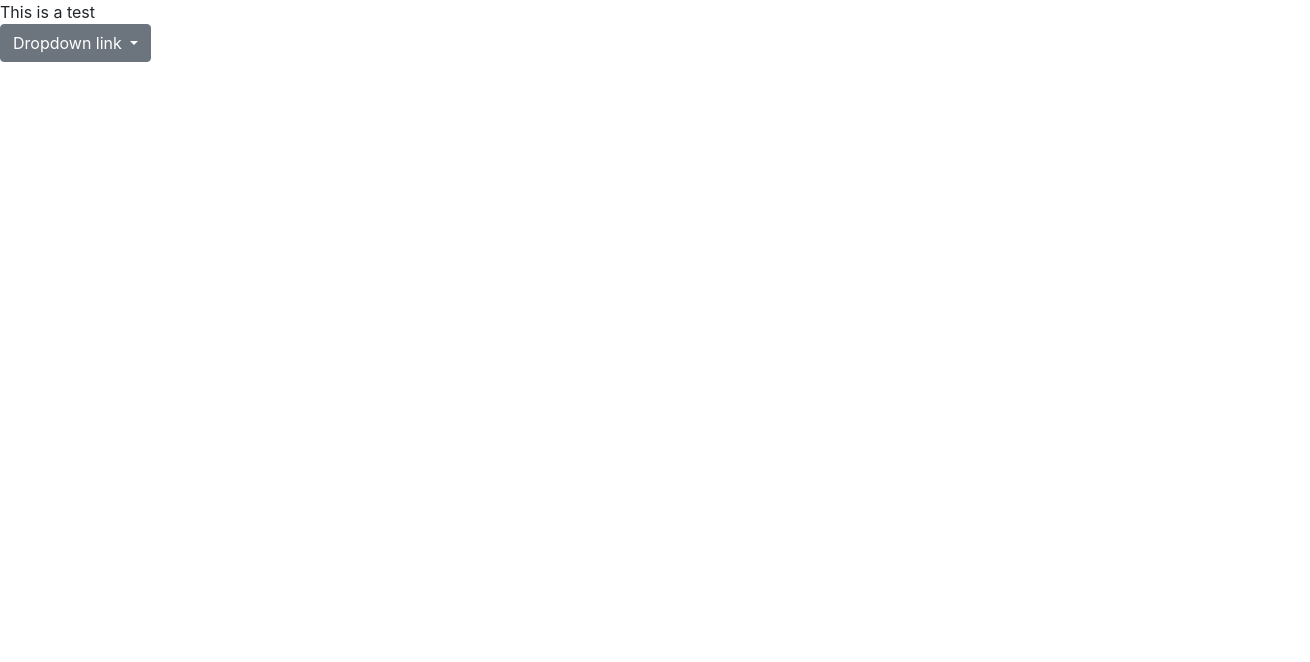
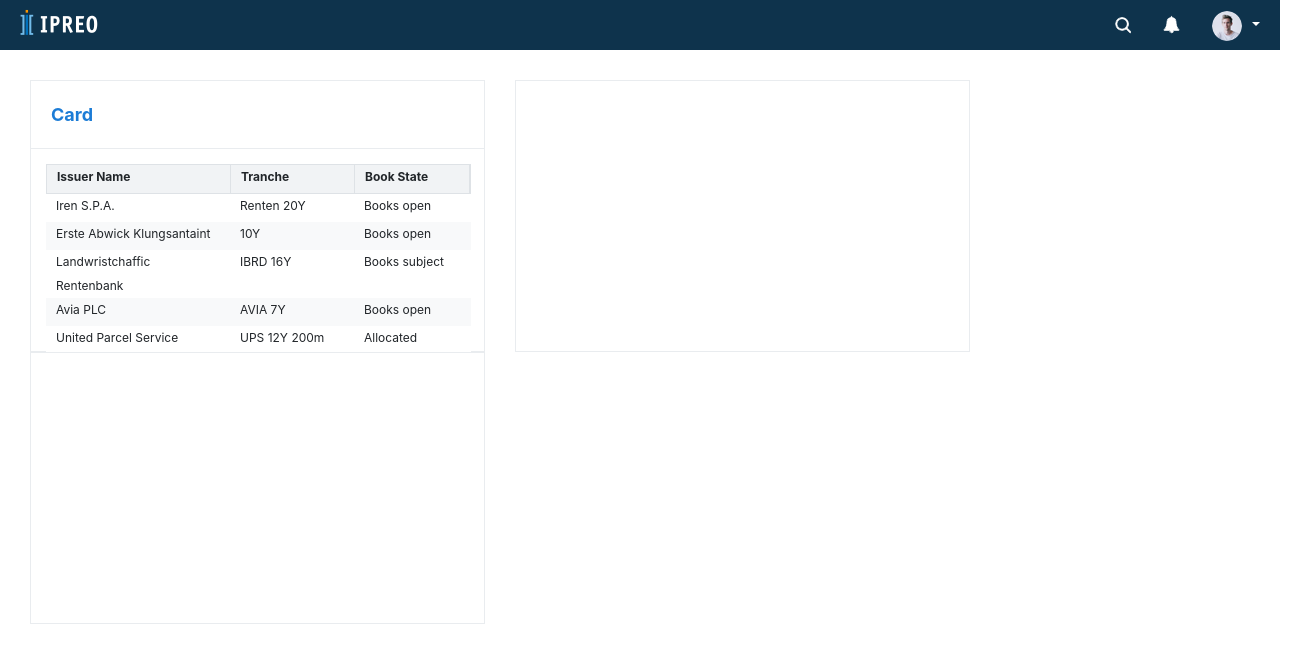
Before and after one commit to WaydeTheunissen/iPreo1, a plain HTML site: page index.html in a window 1280 px wide. Shown: the whole page, 1310 px wide, since content can reach past the window. Drawn offline with Linux system fonts and the light colour scheme.

Commit message:
updated heading and layout

```diff
--- a/index.html
+++ b/index.html
@@ -6,31 +6,101 @@
 <meta name="viewport" content="width=device-width, initial-scale=1">
 <title>Bootstrap - Prebuilt Layout</title>
 
-<!-- Bootstrap -->
+<!-- Bootstrap //-->
 <link href="bootstrap/dist/css/bootstrap.css" rel="stylesheet">
 
-<!-- HTML5 shim and Respond.js for IE8 support of HTML5 elements and media queries -->
-<!-- WARNING: Respond.js doesn't work if you view the page via file:// -->
-<!--[if lt IE 9]>
-      <script src="https://oss.maxcdn.com/html5shiv/3.7.2/html5shiv.min.js"></script>
-      <script src="https://oss.maxcdn.com/respond/1.4.2/respond.min.js"></script>
-    <![endif]-->
+<!-- Custom //-->
+<link href="bootstrap/dist/css/custom.css" rel="stylesheet">
+
 </head>
 <body>
 
-This is a test
+<div class="container-fluid ipreo_container">
+	<header>
+		<h1 class="logo float-left"><a href="#"></a></h1>
 
-<div class="dropdown">
-  <a class="btn btn-secondary dropdown-toggle" href="#" role="button" id="dropdownMenuLink" data-toggle="dropdown" aria-haspopup="true" aria-expanded="false">
-    Dropdown link
-  </a>
+		<ul class="float-right">
+			<li class="search"><!--<a href="#"></a>-->
+			<input type="text" class="search-focus" name="" placeholder="">
+			</li>
+			<li class="notification"><a href="#"></a></li>
+			<li class="dropdown">
+			  <button class="dropdown-toggle" type="button" id="dropdownMenuButton" data-toggle="dropdown" aria-haspopup="true" aria-expanded="false">
+				<img src="images/profile_picture.png" width="32" height="32" />
+			  </button>
+			  <div class="dropdown-menu" aria-labelledby="dropdownMenuButton">
+				<a class="dropdown-item" href="#">Action</a>
+				<a class="dropdown-item" href="#">Another action</a>
+				<a class="dropdown-item" href="#">Something else here</a>
+			  </div>
+			</li>
+		</ul>
 
-  <div class="dropdown-menu" aria-labelledby="dropdownMenuLink">
-    <a class="dropdown-item" href="#">Action</a>
-    <a class="dropdown-item" href="#">Another action</a>
-    <a class="dropdown-item" href="#">Something else here</a>
-  </div>
+	</header>
+
+	<section class="content_container">
+		<ul>
+			<li>
+				<div class="card__title"><a href="#">Card</a></div>
+
+				<div class="clr"></div>
+
+				<ul class="card__container">
+					<li>
+						<ul>
+							<li>Issuer Name</li>
+							<li>Tranche</li>
+							<li>Book State</li>
+						</ul>
+					</li>
+					<li>
+						<ul>
+							<li>Iren S.P.A.</li>
+							<li>Renten 20Y</li>
+							<li>Books open</li>
+						</ul>
+					</li>
+					<li>
+						<ul>
+							<li>Erste Abwick Klungsantaint</li>
+							<li>10Y</li>
+							<li>Books open</li>
+						</ul>
+					</li>
+					<li>
+						<ul>
+							<li>Landwristchaffic Rentenbank</li>
+							<li>IBRD 16Y</li>
+							<li>Books subject</li>
+						</ul>
+					</li>
+					<li>
+						<ul>
+							<li>Avia PLC</li>
+							<li>AVIA 7Y</li>
+							<li>Books open</li>
+						</ul>
+					</li>
+					<li>
+						<ul>
+							<li>United Parcel Service</li>
+							<li>UPS 12Y 200m</li>
+							<li>Allocated</li>
+						</ul>
+					</li>
+				</ul>
+			</li>
+			<li></li>
+			<li></li>
+		</ul>
+	</section>
+
+	<style>
+
+	</style>
+
 </div>
+
 
 
 <!-- jQuery (necessary for Bootstrap's JavaScript plugins) -->
```
Also changed, not shown: bootstrap/dist/css/custom.css (added), images/ipreo_sprite.png (added), images/profile_picture.png (added).
